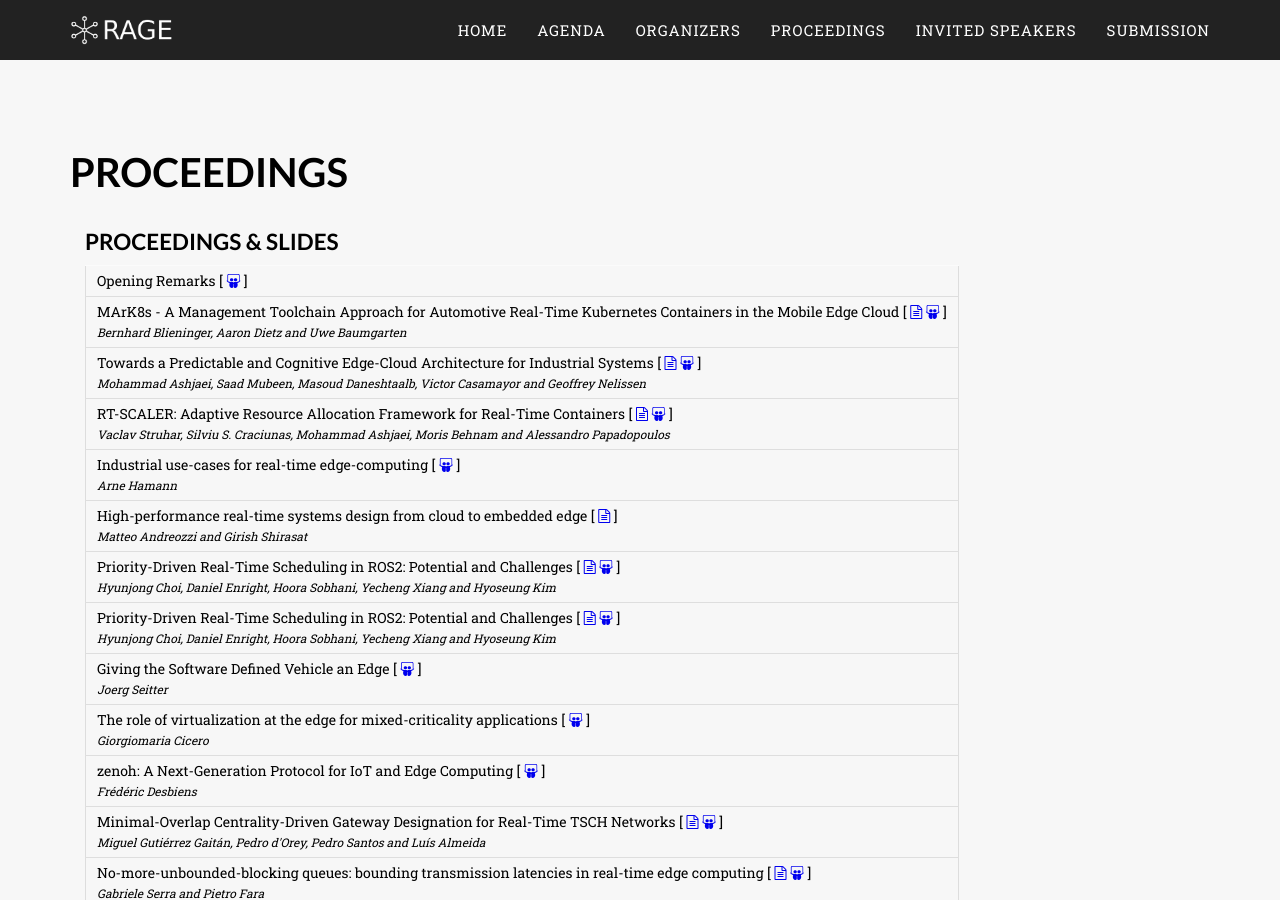
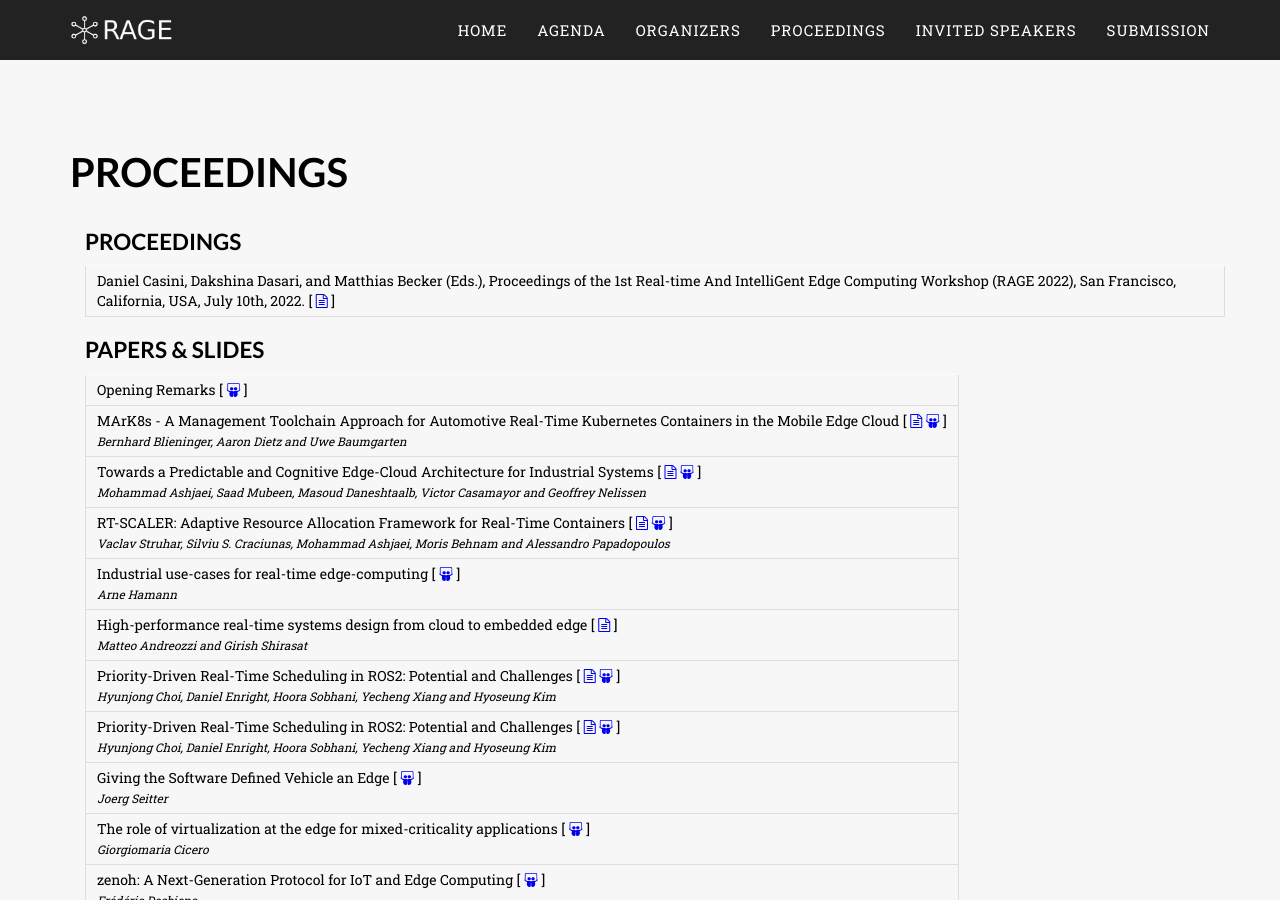
Before and after one commit to rage2022/rage2022.github.io, a Jekyll site: the page built from proceedings.markdown, in a window 1280 px wide and 900 px high. Built offline with Jekyll 4.4.1, drawn with Linux system fonts in a browser that asks for light colours; some web fonts are replaced.

Commit message:
Update proceedings.markdown

```diff
--- a/proceedings.markdown
+++ b/proceedings.markdown
@@ -4,7 +4,20 @@ title: Proceedings
 permalink: /proceedings/
 ---
 
-## Proceedings & Slides
+## Proceedings
+
+<table class="program" cellspacing="2" cellpadding="2">
+    <tbody>
+        <tr>
+            <td>Daniel Casini, Dakshina Dasari, and Matthias Becker (Eds.), Proceedings of the 1st Real-time And IntelliGent Edge Computing Workshop (RAGE 2022), San Francisco, California, USA, July 10th, 2022. [
+                <a href="/assets/data/proceedings/RAGE2022_Proceedings.pdf.pdf"><i class="fa fa-file-text-o"></i></a>
+                ]
+            </td>
+        </tr>
+    </tbody>
+</table>
+
+## Papers & Slides
 
 <table class="program" cellspacing="2" cellpadding="2">
     <tbody>
```
